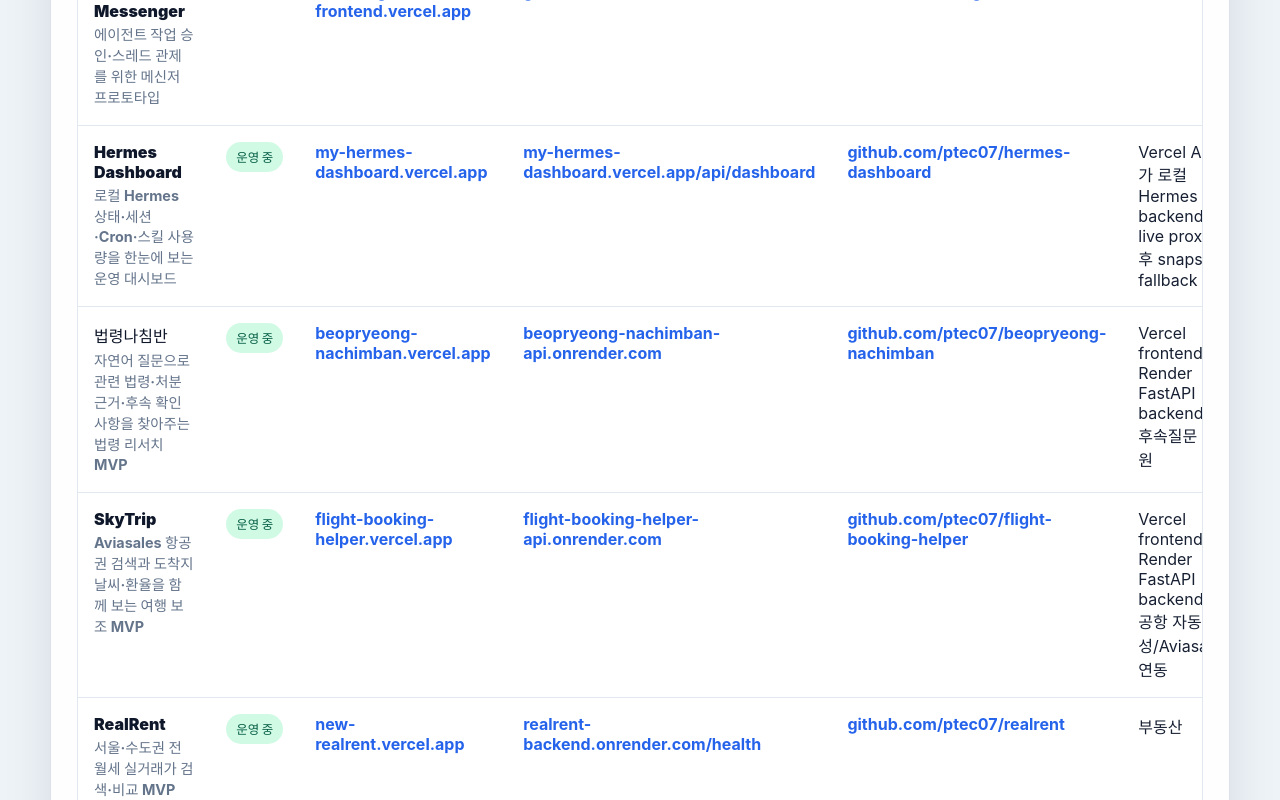
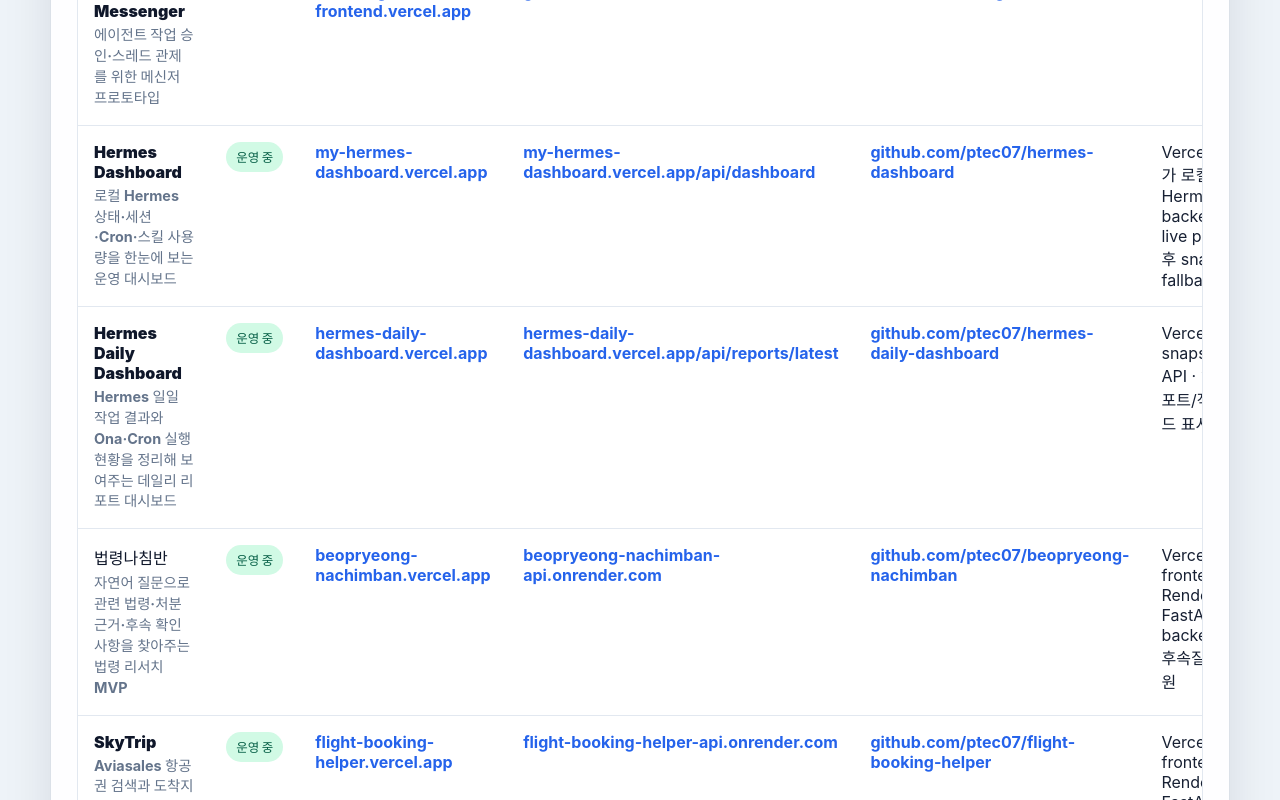
Before and after one commit to ptec07/the-dashboard-i-made, a React (Vite) app: page / in a window 1280 px wide. Shown: the part 1353-2153 px from the top of the page. Built offline with nearby package versions, Linux system fonts and the light colour scheme.

Commit message:
feat: add Hermes daily dashboard link

```diff
--- a/src/App.tsx
+++ b/src/App.tsx
@@ -60,6 +60,16 @@
     backend: 'https://my-hermes-dashboard.vercel.app/api/dashboard',
     github: 'https://github.com/ptec07/hermes-dashboard',
     note: 'Vercel API가 로컬 Hermes backend live proxy 후 snapshot fallback',
+  },
+  {
+    name: 'Hermes Daily Dashboard',
+    description: 'Hermes 일일 작업 결과와 Ona·Cron 실행 현황을 정리해 보여주는 데일리 리포트 대시보드',
+    category: '에이전트',
+    status: '운영 중',
+    frontend: 'https://hermes-daily-dashboard.vercel.app',
+    backend: 'https://hermes-daily-dashboard.vercel.app/api/reports/latest',
+    github: 'https://github.com/ptec07/hermes-daily-dashboard',
+    note: 'Vercel snapshot API · 일일 리포트/작업 카드 표시',
   },
   {
     name: '법령나침반',
```
Also changed, not shown: 2 other files (tests, documents, lock files or other folders).
